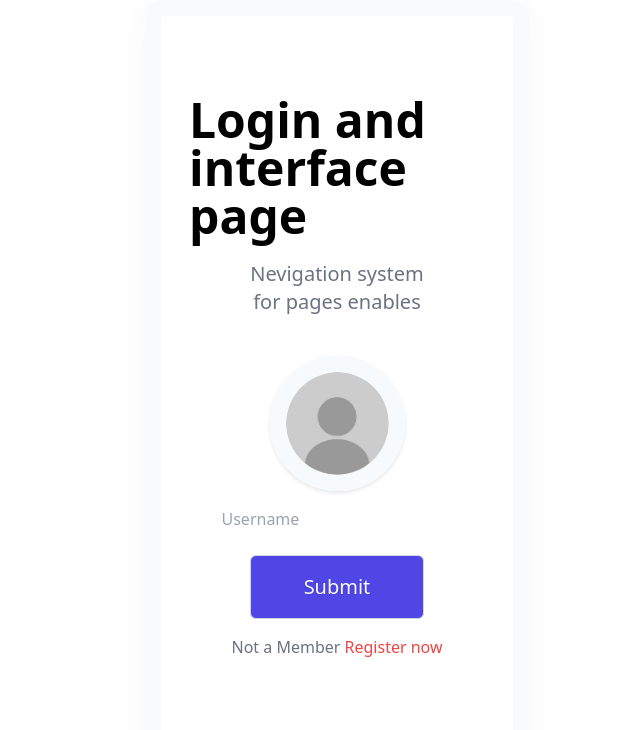
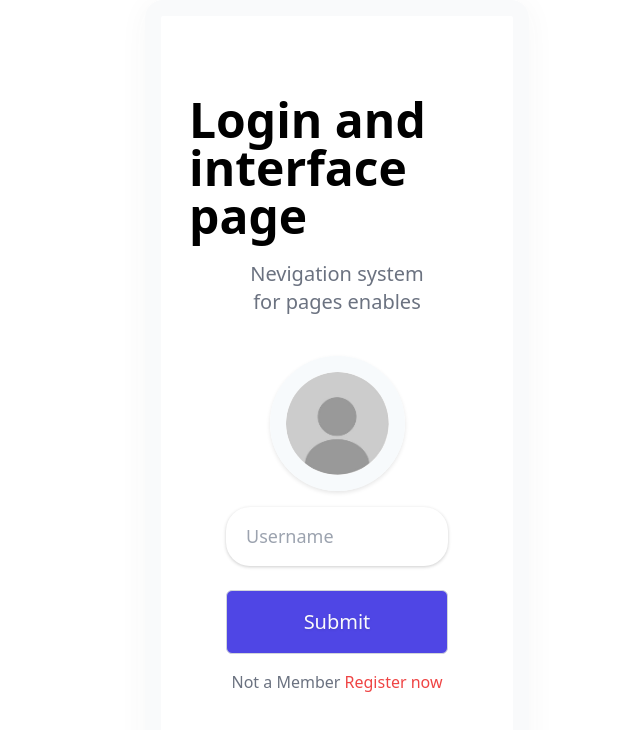
Before and after one commit to shaanjijoe/Authentication-App, a React (Create React App) app in the folder Client/client/: page / in a window 1280 px wide. Shown: the top 730 px of the page, without its empty margins (303-943 px from the left). Built offline with nearby package versions, Linux system fonts and the light colour scheme; a web font is replaced by a local one.

Commit message:
Formik part done

```diff
--- a/Client/client/package.json
+++ b/Client/client/package.json
@@ -6,8 +6,10 @@
     "@testing-library/jest-dom": "^5.17.0",
     "@testing-library/react": "^13.4.0",
     "@testing-library/user-event": "^13.5.0",
+    "formik": "^2.4.5",
     "react": "^18.2.0",
     "react-dom": "^18.2.0",
+    "react-hot-toast": "^2.4.1",
     "react-router-dom": "^6.18.0",
     "react-scripts": "^5.0.1",
     "web-vitals": "^2.1.4"
--- a/Client/client/src/components/Username.js
+++ b/Client/client/src/components/Username.js
@@ -2,20 +2,52 @@ import React from 'react';
 import {Link} from 'react-router-dom';
 import avatar from '../Images/No-profile.png'
 import styles from '../styles/Username.module.css';
+import {Toaster} from 'react-hot-toast';
+import {useFormik} from 'formik';
+import { usernameValidate } from '../helper/validate';
 function Username() {
+    const formik =useFormik({
+        initialValues :{
+            username: ''
+        },
+        validate: usernameValidate,
+
+        // directed to validate.js
+        validateOnBlur: false,
+        validateOnChange: false,
+        onSubmit: async values =>{
+            console.log(values);
+            // console.log(formik);
+
+        }
+    })
+    // const formik stores that object returned by useformik
+    // argument is the object provided and this object consist of an object
+    // unable to understand line 14 (async value)
+
   return (
     <div className="container mx-auto">
+        <Toaster position='top-center' reverseOrder= {false}></Toaster>
         <div className="flex justify-center items-center h-screen">
             <div className={styles.glass}>
             <div className="title flex flex-col items-center">
                 <h4 className="yo text-5xl font-bold">Login and interface page</h4>
                 <span className='py-5 text-xl w-2/3 text-center text-gray-500'>Nevigation system for pages enables</span>
-                <form className='py-1'>
+                <form className='py-1' onSubmit={formik.handleSubmit}>
+                    {/*
+                    whenever my form is submitted formik.handlesubmit is called
+                    it is an inbuilt function in formik lib
+                     */}
                 <div className='profile flex justify-center py-4'>
                     <img src={avatar} className={styles.profile_img}alt= "avatar"/>
                 </div>
                 <div className='textbox flex flex-col items-center gap-6'>
-                    <input type="text" placeholder='Username'/>
+                    <input {...formik.getFieldProps('username')} className= {styles.textbox} type="text" placeholder='Username'/>
+                    {/* in the above line placeholder sets a default display value to my text box
+                        ... works as spread operator and takes all values from it in a go and also update it along
+                        here i called formik and in the field of that object we changed value of username
+                        username here is the key of that object
+                     */}
                     <button type = 'submit' className={styles.btn}>Submit</button>
                 </div>
                 <div className='text-center py-4'>
--- /dev/null
+++ b/Client/client/src/helper/validate.js
@@ -0,0 +1,23 @@
+import toast from 'react-hot-toast';
+
+export async function usernameValidate(values){
+    const errors = usernameVerify({},values)
+    return errors;
+}
+
+//Here we used toast to complete the task
+
+function usernameVerify(error={},values)
+{
+    if(!values.username)
+    {
+        error.username = toast.error('Username Required...!');
+    }
+    else if(values.username.includes(" ")){
+        error.username = toast.error('INVALID Username...!');
+    }
+    return error;
+}
+// this function takes values as the argument and initialises
+// an empty object
+// and toast gets those errors
```
Also changed, not shown: 1 other file (tests, documents, lock files or other folders).
